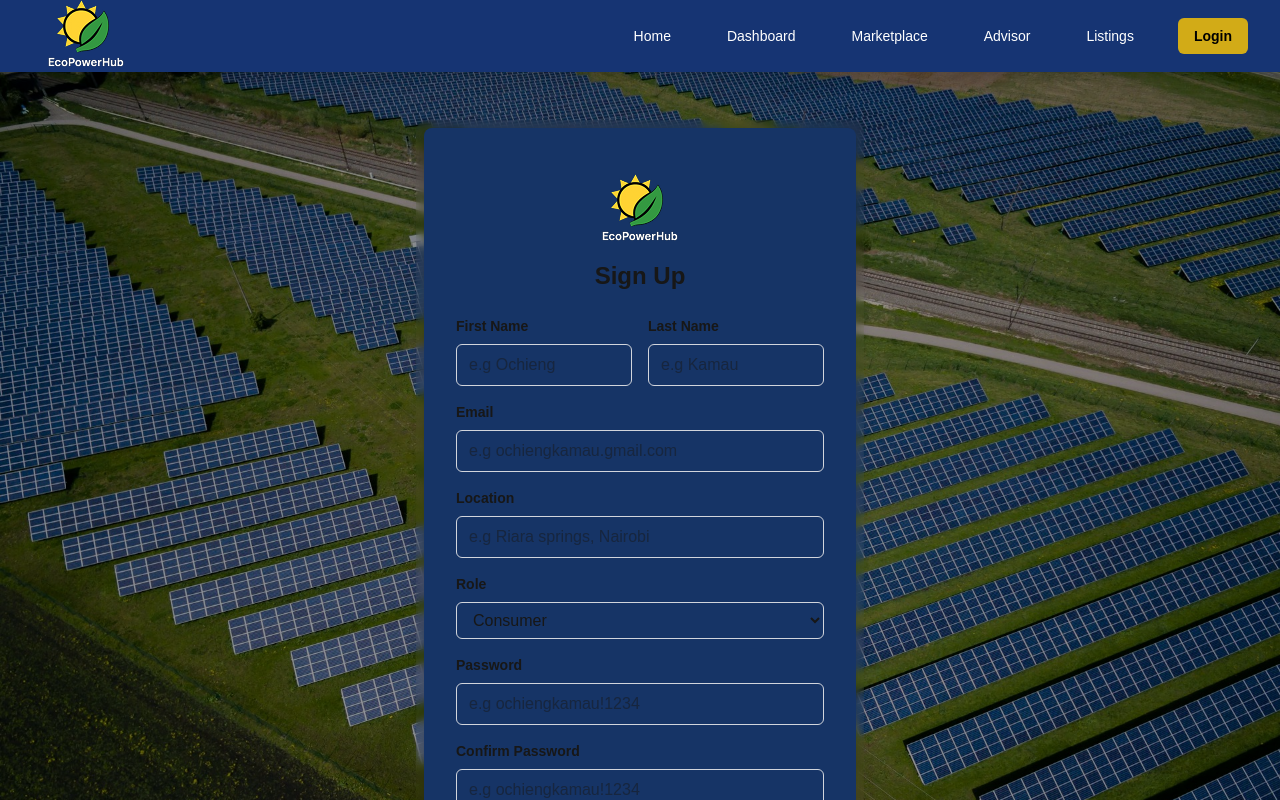
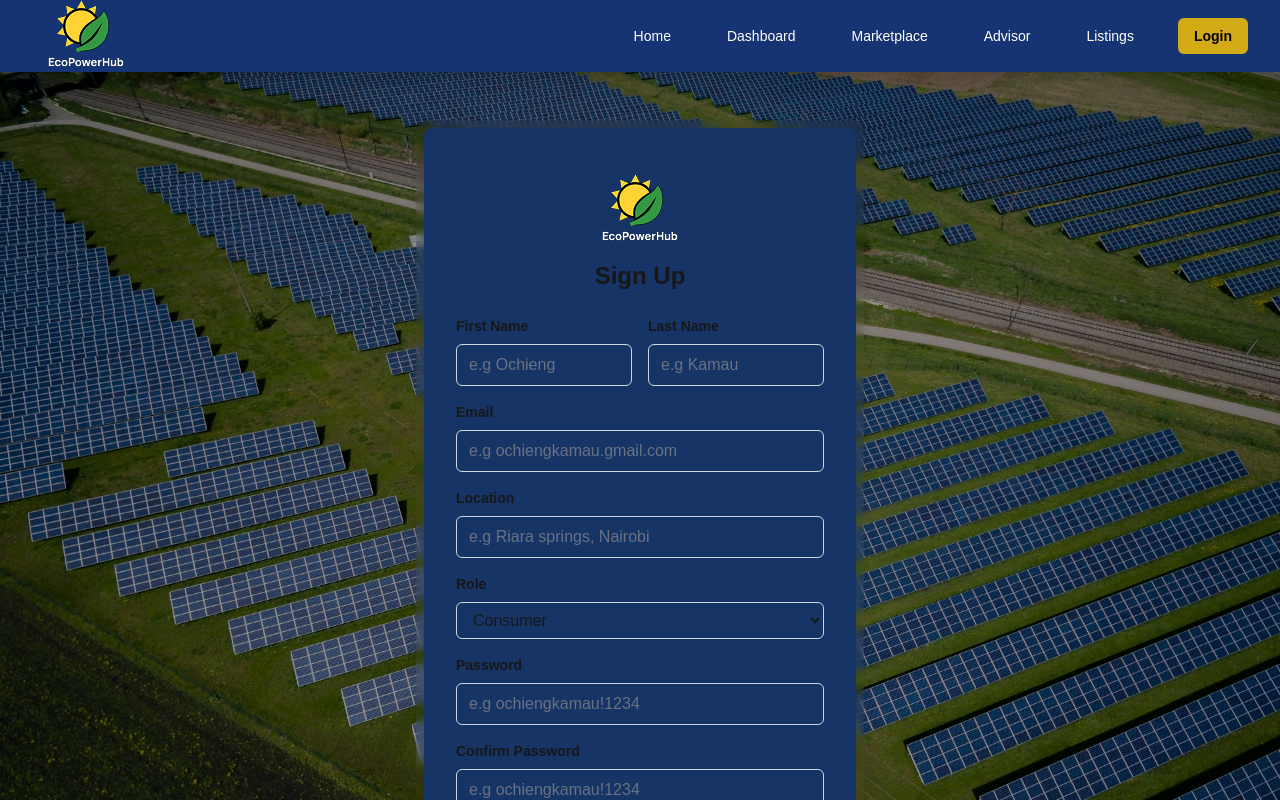
Before and after one commit to lewys-miugo/eco_hub, a Next.js app in the folder frontend/: page /auth in a window 1280 px wide. Both pictures are taken after a click on the button "Sign up". Shown: the top 800 px of the page. Built offline with nearby package versions, Linux system fonts and the light colour scheme.

Commit message:
Enhance RegisterForm component: Implement auto-login on successful registration, update toast message, and improve input field styling with placeholder color.

```diff
--- a/frontend/components/Authentication/RegisterForm.jsx
+++ b/frontend/components/Authentication/RegisterForm.jsx
@@ -54,8 +54,15 @@ export default function RegisterForm({ onToggle }) {
       const data = await response.json();
 
       if (response.ok) {
-        showToast('Registration successful! Please login.', 'success');
-        onToggle();
+        // Auto-login after successful registration
+        localStorage.setItem('access_token', data.access_token);
+        localStorage.setItem('user', JSON.stringify(data.user));
+        // Dispatch event to update navbar immediately
+        window.dispatchEvent(new Event('storage'));
+        showToast('Registration successful! Welcome aboard!', 'success');
+        setTimeout(() => {
+          window.location.href = '/';
+        }, 1500);
       } else {
         setError(data.error || 'Registration failed');
       }
@@ -89,7 +96,7 @@ export default function RegisterForm({ onToggle }) {
               placeholder='e.g Ochieng'
               value={formData.firstName}
               onChange={handleChange}
-              className="w-full px-3 py-2 border border-gray-300 rounded-md focus:outline-none focus:ring-1 focus:ring-green-500"
+              className="w-full px-3 py-2 border border-gray-300 rounded-md focus:outline-none focus:ring-1 focus:ring-green-500 placeholder-gray-500"
               required
             />
           </div>
@@ -103,7 +110,7 @@ export default function RegisterForm({ onToggle }) {
               value={formData.lastName}
               placeholder='e.g Kamau'
               onChange={handleChange}
-              className="w-full px-3 py-2 border border-gray-300 rounded-md focus:outline-none focus:ring-1 focus:ring-green-500"
+              className="w-full px-3 py-2 border border-gray-300 rounded-md focus:outline-none focus:ring-1 focus:ring-green-500 placeholder-gray-500 placeholder-gray-500"
               required
             />
           </div>
@@ -119,7 +126,7 @@ export default function RegisterForm({ onToggle }) {
             value={formData.email}
             placeholder='e.g ochiengkamau.gmail.com'
             onChange={handleChange}
-            className="w-full px-3 py-2 border border-gray-300 rounded-md focus:outline-none focus:ring-1 focus:ring-green-500"
+            className="w-full px-3 py-2 border border-gray-300 rounded-md focus:outline-none focus:ring-1 focus:ring-green-500 placeholder-gray-500"
             required
           />
         </div>
@@ -134,7 +141,7 @@ export default function RegisterForm({ onToggle }) {
               placeholder='e.g Riara springs, Nairobi'
             value={formData.location}
             onChange={handleChange}
-            className="w-full px-3 py-2 border border-gray-300 rounded-md focus:outline-none focus:ring-1 focus:ring-green-500"
+            className="w-full px-3 py-2 border border-gray-300 rounded-md focus:outline-none focus:ring-1 focus:ring-green-500 placeholder-gray-500"
             required
           />
         </div>
@@ -147,7 +154,7 @@ export default function RegisterForm({ onToggle }) {
             name="role"
             value={formData.role}
             onChange={handleChange}
-            className="w-full px-3 py-2 border border-gray-300 rounded-md focus:outline-none focus:ring-1 focus:ring-green-500 bg-[#163466]"
+            className="w-full px-3 py-2 border border-gray-300 rounded-md focus:outline-none focus:ring-1 focus:ring-green-500 placeholder-gray-500 bg-[#163466]"
             required
           >
             <option value="consumer ">Consumer</option>
@@ -165,7 +172,7 @@ export default function RegisterForm({ onToggle }) {
             value={formData.password}
             placeholder='e.g ochiengkamau!1234'
             onChange={handleChange}
-            className="w-full px-3 py-2 border border-gray-300 rounded-md focus:outline-none focus:ring-1 focus:ring-green-500"
+            className="w-full px-3 py-2 border border-gray-300 rounded-md focus:outline-none focus:ring-1 focus:ring-green-500 placeholder-gray-500"
             required
           />
         </div>
@@ -180,7 +187,7 @@ export default function RegisterForm({ onToggle }) {
             value={formData.confirmPassword}
             placeholder='e.g ochiengkamau!1234'
             onChange={handleChange}
-            className="w-full px-3 py-2 border border-gray-300 rounded-md focus:outline-none focus:ring-1 focus:ring-green-500"
+            className="w-full px-3 py-2 border border-gray-300 rounded-md focus:outline-none focus:ring-1 focus:ring-green-500 placeholder-gray-500"
             required
           />
         </div>
```
